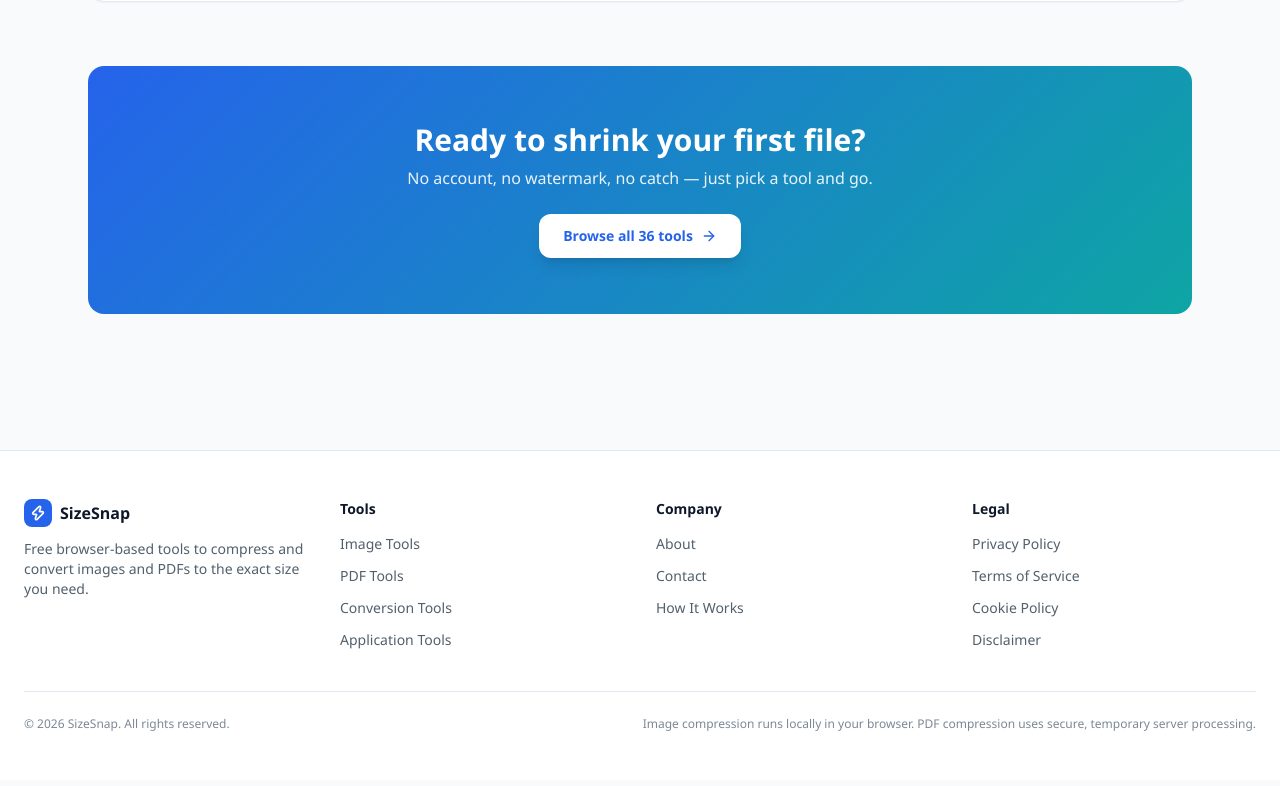
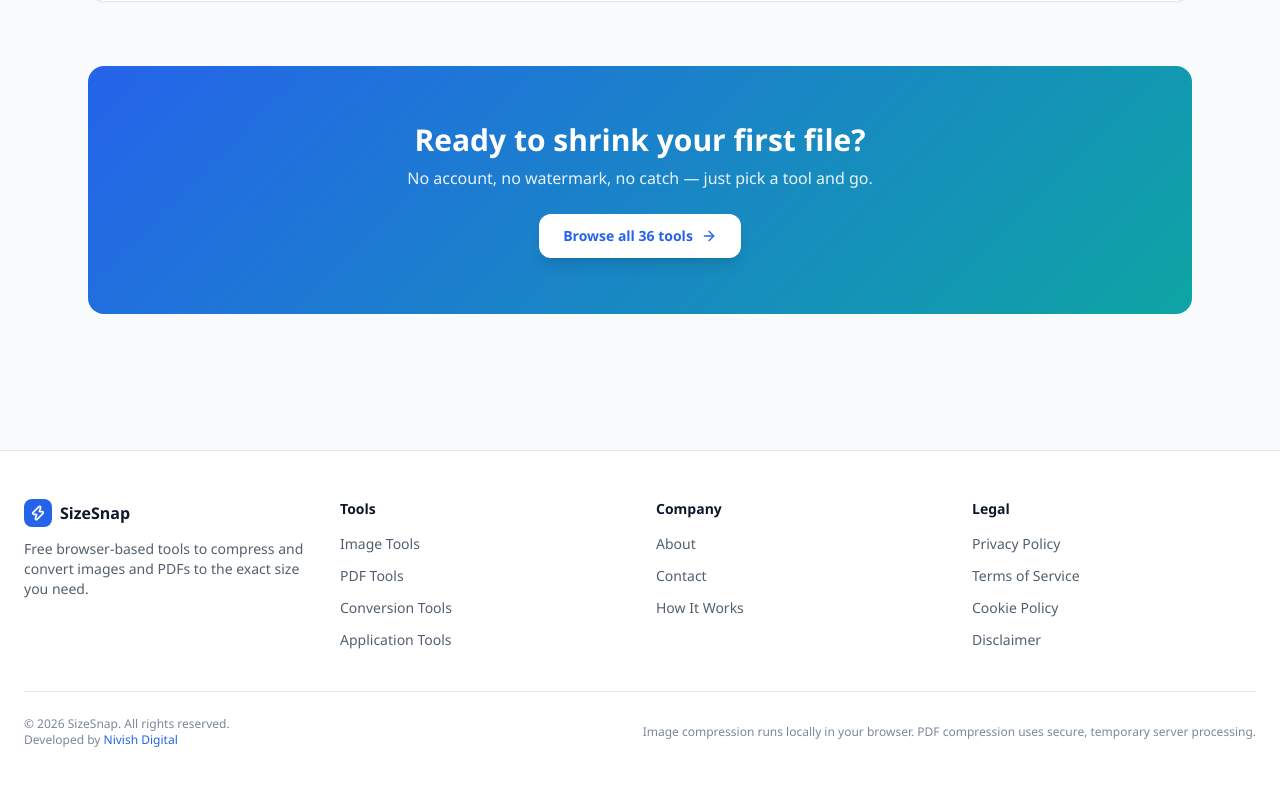
Before and after one commit to prathamesh-webdesigner/compress, a Next.js app: page / in a window 1280 px wide. Shown: the part 3710-4496 px from the top of the page. Built offline with nearby package versions, Linux system fonts and the light colour scheme; no server answers.

Commit message:
footer text changed

```diff
--- a/src/components/layout/Footer.tsx
+++ b/src/components/layout/Footer.tsx
@@ -64,7 +64,8 @@ export function Footer() {
         </div>
         <div className="mt-10 flex flex-col-reverse items-start gap-4 border-t border-[var(--color-border)] pt-6 sm:flex-row sm:items-center sm:justify-between">
           <p className="text-xs text-[var(--color-text-subtle)]">
-            &copy; {new Date().getFullYear()} {siteConfig.name}. All rights reserved.
+            &copy; {new Date().getFullYear()} {siteConfig.name}. All rights reserved. <br />
+            Developed by <Link href="https://nivishdigital.com/" target="_blank" className="text-[var(--color-brand)] hover:underline">Nivish Digital</Link>
           </p>
           <p className="text-xs text-[var(--color-text-subtle)]">
             Image compression runs locally in your browser. PDF compression uses secure, temporary server processing.
```
